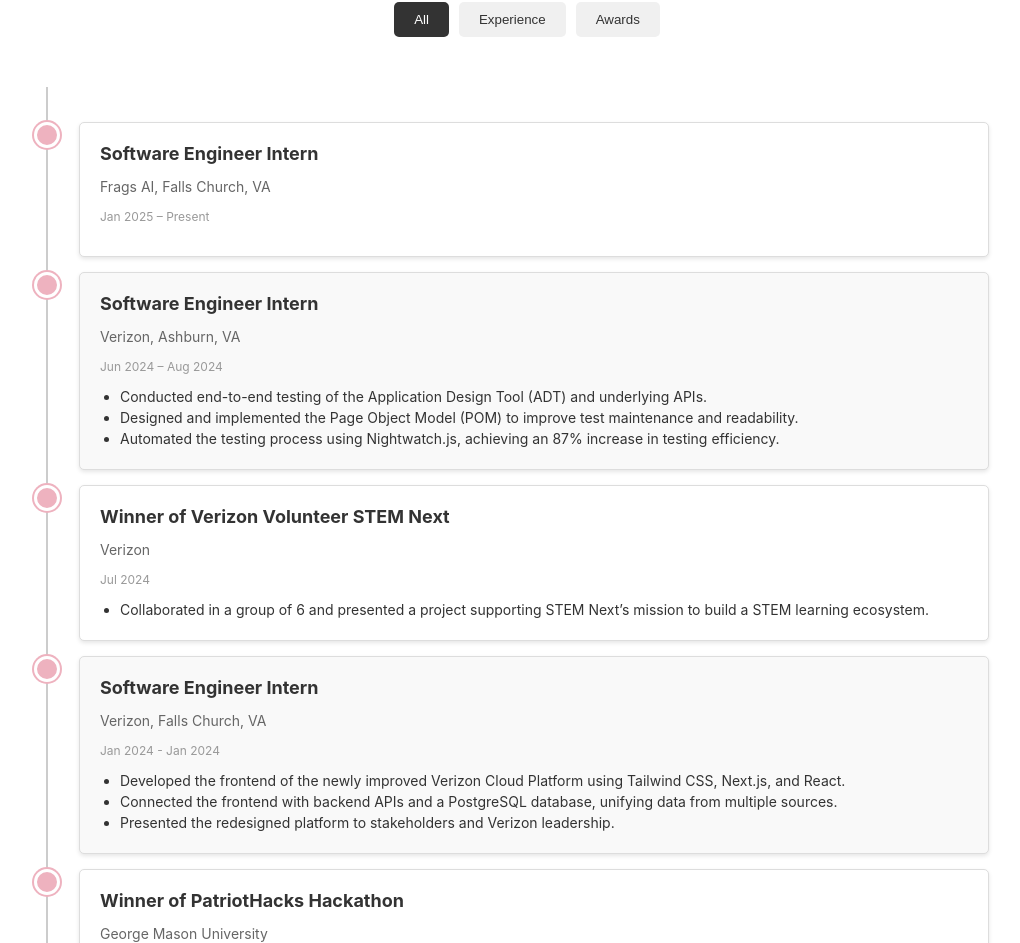
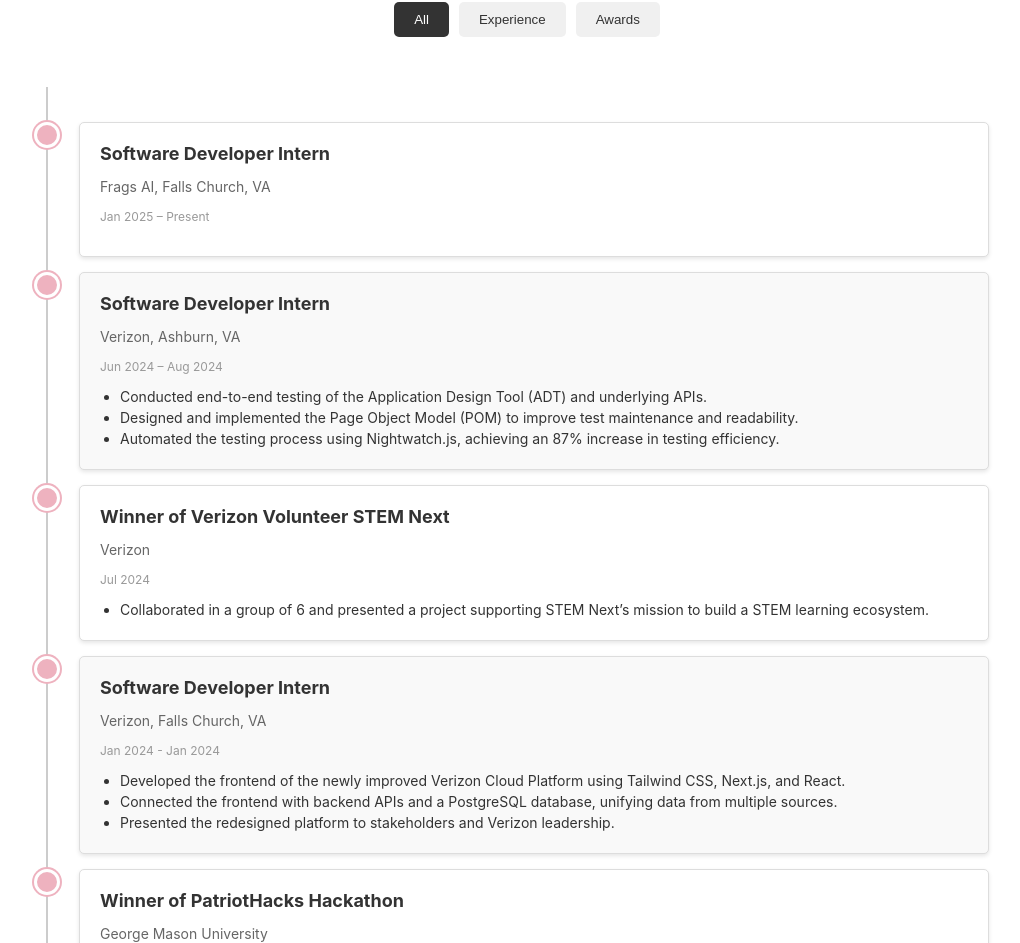
Before and after one commit to ltlely/MyPortfolio, a React (Create React App) app: page / in a window 1280 px wide. Shown: the part 1501-2444 px from the top of the page, without its empty margins (113-1133 px from the left). Built offline with nearby package versions, Linux system fonts and the light colour scheme.

Commit message:
Update Timeline.js

```diff
--- a/src/Timeline.js
+++ b/src/Timeline.js
@@ -28,14 +28,14 @@
   const experiences = [
     {
       category: "Experience",
-      title: "Software Engineer Intern",
+      title: "Software Developer Intern",
       location: "Frags AI, Falls Church, VA",
       date: "Jan 2025 – Present",
       description: [],
     },
     {
       category: "Experience",
-      title: "Software Engineer Intern",
+      title: "Software Developer Intern",
       location: "Verizon, Ashburn, VA",
       date: "Jun 2024 – Aug 2024",
       description: [
@@ -55,7 +55,7 @@
     },
     {
       category: "Experience",
-      title: "Software Engineer Intern",
+      title: "Software Developer Intern",
       location: "Verizon, Falls Church, VA",
       date: "Jan 2024 - Jan 2024",
       description: [
```
